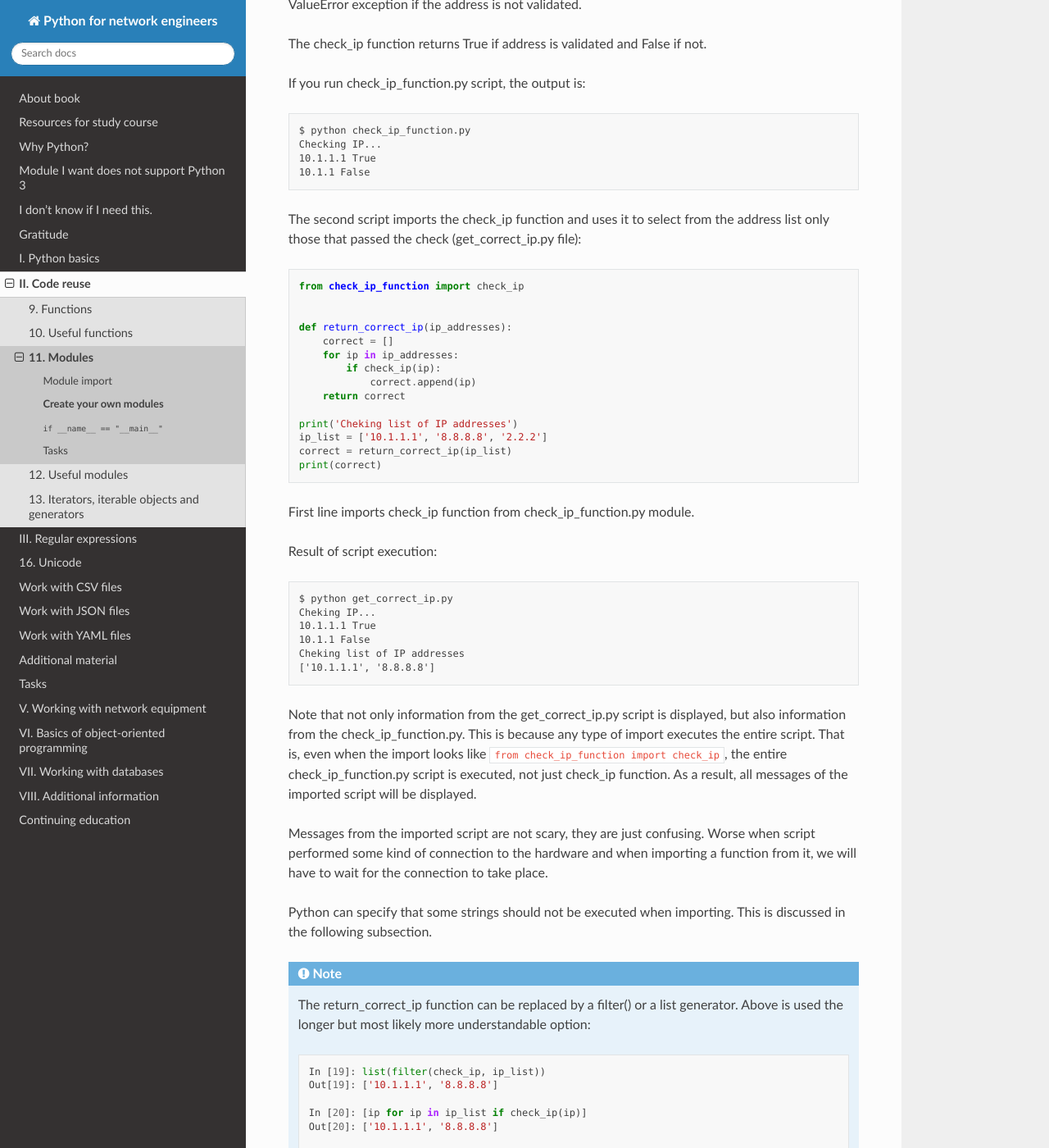
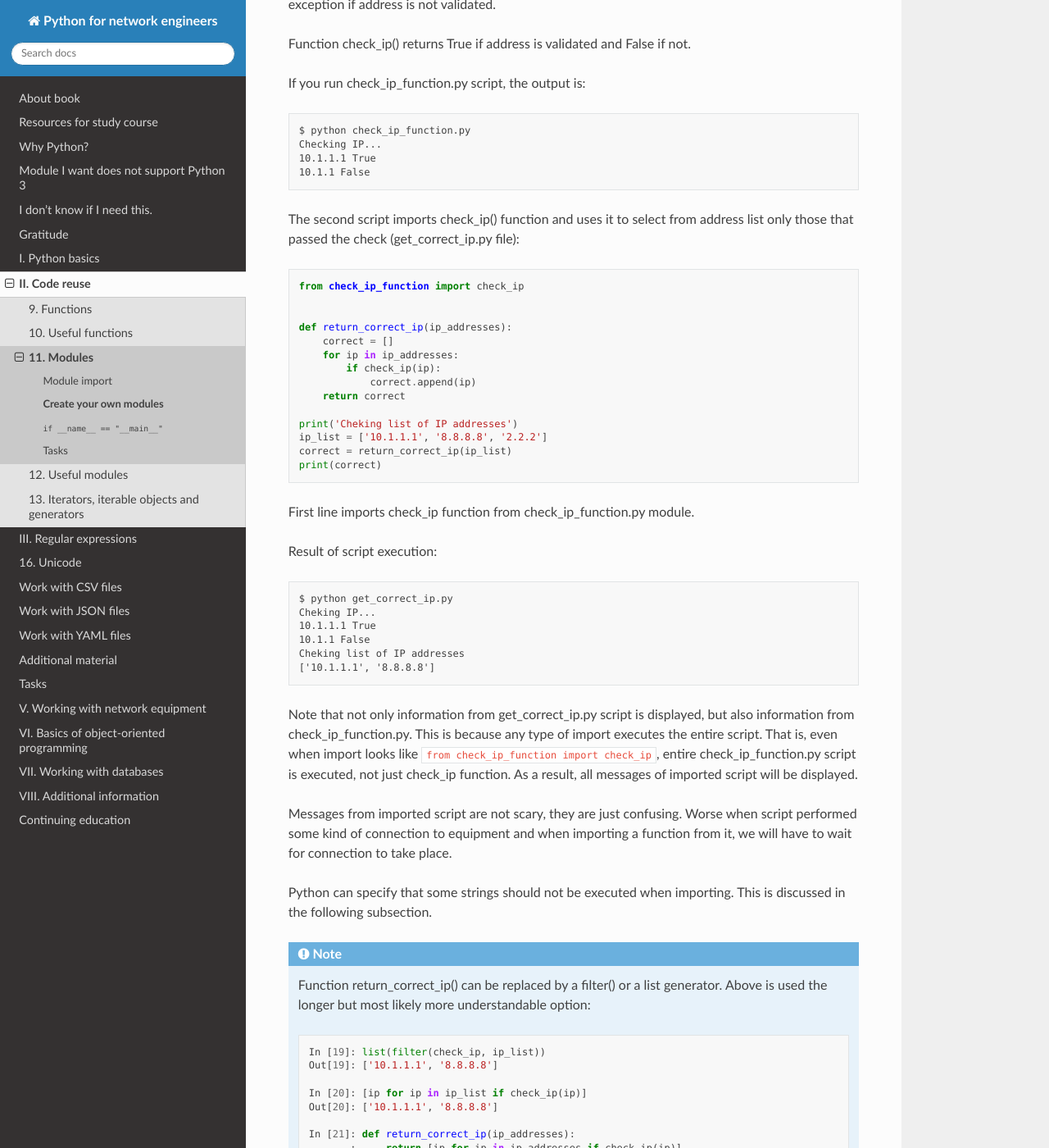
Before and after one commit to natenka/pyneng-book-en, a Sphinx documentation site: the page built from docs/source/book/11_modules/create.rst, in a window 1280 px wide and 1400 px high, scrolled down 788 px. Shown: the whole window at 82% size. Built offline with Sphinx 7.4.7 and the Read the Docs theme 2.0.0, drawn with Linux system fonts in a browser that asks for light colours; pages that are not in the unit, such as notebooks, are missing from menus; some of the changed text lies outside the part shown.

Commit message:
Update create.rst

```diff
--- a/docs/source/book/11_modules/create.rst
+++ b/docs/source/book/11_modules/create.rst
@@ -27,11 +27,11 @@ File check_ip_function.py:
     print(ip1, check_ip(ip1))
     print(ip2, check_ip(ip2))
 
-The check_ip_function.py file has created check_ip function which checks that the argument is an IP address. This is done by using the **ipaddress** module which will be discussed in the next section.
+File check_ip_function.py has created check_ip function which checks that argument is an IP address. This is done by using **ipaddress** module which will be discussed in the next section.
 
-The ipaddress.ip_address function itself checks the correctness of the IP address and generates  ValueError exception if the address is not validated.
+Function ipaddress.ip_address() itself checks the correctness of IP address and generates ValueError exception if address is not validated.
 
-The check_ip function returns True if address is validated and False if not.
+Function check_ip() returns True if address is validated and False if not.
 
 If you run check_ip_function.py script, the output is:
 
@@ -43,7 +43,7 @@ If you run check_ip_function.py script, the output is:
     10.1.1 False
 
 
-The second script imports the check_ip function and uses it to select from the address list only those that passed the check (get_correct_ip.py file):
+The second script imports check_ip() function and uses it to select from address list only those that passed the check (get_correct_ip.py file):
 
 .. code:: python
 
@@ -76,14 +76,14 @@ Result of script execution:
     Cheking list of IP addresses
     ['10.1.1.1', '8.8.8.8']
 
-Note that not only information from the get_correct_ip.py script is displayed, but also information from the check_ip_function.py. This is because any type of import executes the entire script. That is, even when the import looks like ``from check_ip_function import check_ip``, the entire check_ip_function.py script is executed, not just check_ip function. As a result, all messages of the imported script will be displayed.
+Note that not only information from get_correct_ip.py script is displayed, but also information from check_ip_function.py. This is because any type of import executes the entire script. That is, even when import looks like ``from check_ip_function import check_ip``, entire check_ip_function.py script is executed, not just check_ip function. As a result, all messages of imported script will be displayed.
 
-Messages from the imported script are not scary, they are just confusing. Worse when script performed some kind of connection to the hardware and when importing a function from it, we will have to wait for the connection to take place.
+Messages from imported script are not scary, they are just confusing. Worse when script performed some kind of connection to equipment and when importing a function from it, we will have to wait for connection to take place.
 
 Python can specify that some strings should not be executed when importing. This is discussed in the following subsection.
 
 .. note::
-    The return_correct_ip function can be replaced by a filter() or a list generator. Above is used the longer but most likely more understandable option:
+    Function return_correct_ip() can be replaced by a filter() or a list generator. Above is used the longer but most likely more understandable option:
 
     .. code:: python
 
```
